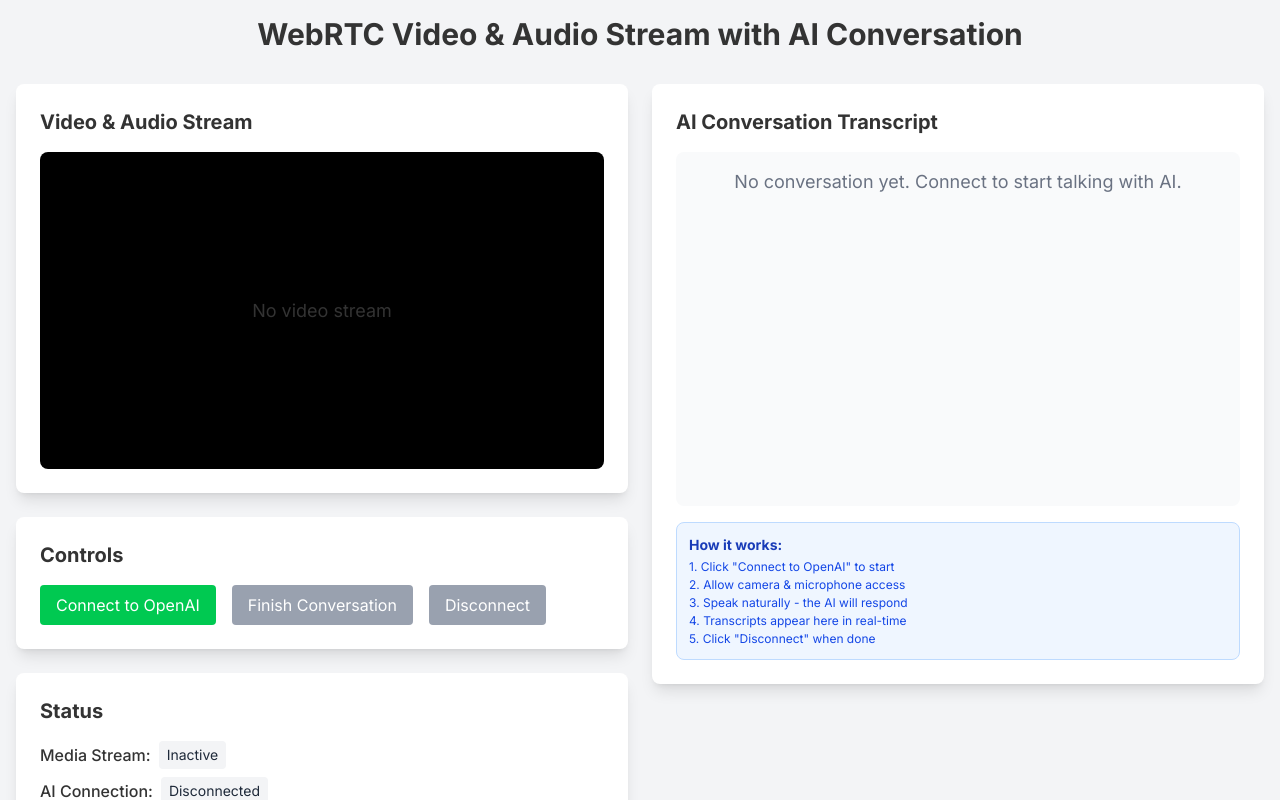
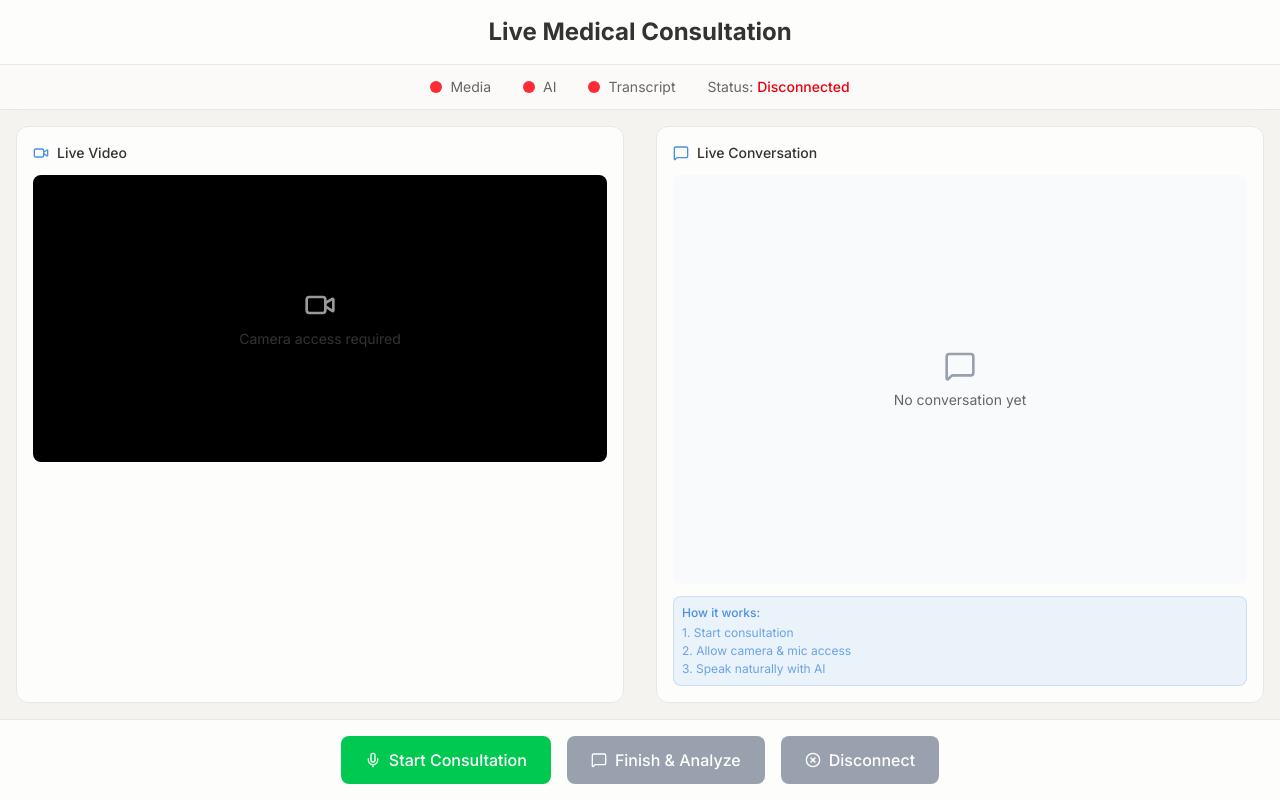
Before and after one commit to faizm10/terrahacks, a Next.js app in the folder frontend/: page /stream in a window 1280 px wide. Built offline with nearby package versions, Linux system fonts and the light colour scheme.

Commit message:
revamped stream page including updates

```diff
--- a/frontend/app/stream/page.tsx
+++ b/frontend/app/stream/page.tsx
@@ -1,9 +1,10 @@
 "use client";
 
-import { useEffect, useRef, useState } from 'react';
-import { useRouter } from 'next/navigation';
-import { useWebRTC } from '../../hooks/useWebRTC';
-import { useTranscript } from '../../hooks/useTranscript';
+import { useEffect, useRef, useState } from "react";
+import { useRouter } from "next/navigation";
+import { useWebRTC } from "../../hooks/useWebRTC";
+import { useTranscript } from "../../hooks/useTranscript";
+import { Mic, Video, MessageSquare, Zap, CheckCircle, XCircle, Loader2, Brain, Activity, Shield } from "lucide-react";
 
 export default function TestStreamPage() {
   const videoRef = useRef<HTMLVideoElement>(null);
@@ -11,13 +12,7 @@ export default function TestStreamPage() {
   const router = useRouter();
   const [isFinishing, setIsFinishing] = useState(false);
 
-  const {
-    isConnected,
-    localStream,
-    error,
-    connect,
-    disconnect,
-  } = useWebRTC();
+  const { isConnected, localStream, error, connect, disconnect } = useWebRTC();
 
   const {
     transcripts,
@@ -35,16 +30,15 @@ export default function TestStreamPage() {
 
   // Auto-scroll transcript to bottom
   useEffect(() => {
-    transcriptEndRef.current?.scrollIntoView({ behavior: 'smooth' });
+    transcriptEndRef.current?.scrollIntoView({ behavior: "smooth" });
   }, [transcripts]);
 
   // Connect transcript WebSocket when peer connection is established
   useEffect(() => {
     if (isConnected && !isTranscriptConnected) {
-      connectTranscript('default');
+      connectTranscript("default");
     }
   }, [isConnected, isTranscriptConnected, connectTranscript]);
-
 
   const handleDisconnect = () => {
     disconnectTranscript();
@@ -54,20 +48,23 @@ export default function TestStreamPage() {
   const handleFinishConversation = async () => {
     try {
       setIsFinishing(true);
-      console.log('🏁 Finishing conversation...');
+      console.log("🏁 Finishing conversation...");
 
       // Call the finish endpoint
-      const response = await fetch('http://localhost:8000/api/stream/finish/default', {
-        method: 'POST',
-        headers: { 'Content-Type': 'application/json' },
-      });
+      const response = await fetch(
+        "http://localhost:8000/api/stream/finish/default",
+        {
+          method: "POST",
+          headers: { "Content-Type": "application/json" },
+        }
+      );
 
       if (!response.ok) {
         throw new Error(`Failed to finish conversation: ${response.status}`);
       }
 
       const result = await response.json();
-      console.log('✅ Conversation finished:', result);
+      console.log("✅ Conversation finished:", result);
 
       // Disconnect WebRTC and transcript connections
       disconnectTranscript();
@@ -75,25 +72,57 @@ export default function TestStreamPage() {
 
       // Navigate to results page
       router.push(`/results/default`);
-
     } catch (error) {
-      console.error('❌ Error finishing conversation:', error);
+      console.error("❌ Error finishing conversation:", error);
       setIsFinishing(false);
     }
   };
 
   return (
-    <div className="min-h-screen bg-gray-100 p-4">
-      <div className="max-w-7xl mx-auto">
-        <h1 className="text-3xl font-bold text-center mb-8">WebRTC Video & Audio Stream with AI Conversation</h1>
+    <div className="min-h-screen bg-primary-background">
+      <div className="h-screen flex flex-col">
+        {/* Header */}
+        <div className="flex-shrink-0 p-4 border-b border-gray-200 bg-white/80 backdrop-blur-sm">
+          <div className="max-w-7xl mx-auto">
+            <h1 className="text-2xl font-bold text-text-primary text-center">
+              Live Medical Consultation
+            </h1>
+          </div>
+        </div>
 
-        <div className="grid grid-cols-1 lg:grid-cols-2 gap-6">
-          {/* Left Column: Video and Controls */}
-          <div>
-            {/* Video Preview */}
-            <div className="bg-white rounded-lg shadow-lg p-6 mb-6">
-              <h2 className="text-xl font-semibold mb-4">Video & Audio Stream</h2>
-              <div className="relative bg-black rounded-lg overflow-hidden aspect-video">
+        {/* System Status - Always Visible */}
+        <div className="flex-shrink-0 p-3 bg-white/60 backdrop-blur-sm border-b border-gray-200">
+          <div className="max-w-7xl mx-auto flex items-center justify-center gap-8">
+            <div className="flex items-center gap-2">
+              <div className={`w-3 h-3 rounded-full ${localStream ? 'bg-green-500' : 'bg-red-500'}`}></div>
+              <span className="text-sm text-text-secondary">Media</span>
+            </div>
+            <div className="flex items-center gap-2">
+              <div className={`w-3 h-3 rounded-full ${isConnected ? 'bg-green-500' : 'bg-red-500'}`}></div>
+              <span className="text-sm text-text-secondary">AI</span>
+            </div>
+            <div className="flex items-center gap-2">
+              <div className={`w-3 h-3 rounded-full ${isTranscriptConnected ? 'bg-green-500' : 'bg-red-500'}`}></div>
+              <span className="text-sm text-text-secondary">Transcript</span>
+            </div>
+            <div className="text-sm text-text-secondary">
+              Status: <span className={isConnected ? "text-green-600 font-medium" : "text-red-600 font-medium"}>
+                {isConnected ? "Connected" : "Disconnected"}
+              </span>
+            </div>
+          </div>
+        </div>
+
+        {/* Main Content */}
+        <div className="flex-1 flex">
+          {/* Video Stream */}
+          <div className="flex-1 p-4">
+            <div className="h-full bg-white/80 backdrop-blur-sm rounded-xl border border-gray-200 p-4">
+              <div className="flex items-center gap-2 mb-3">
+                <Video className="w-4 h-4 text-accent" />
+                <span className="text-sm font-medium text-text-primary">Live Video</span>
+              </div>
+              <div className="flex-1 relative bg-black rounded-lg overflow-hidden">
                 <video
                   ref={videoRef}
                   autoPlay
@@ -103,102 +132,51 @@ export default function TestStreamPage() {
                 />
                 {!localStream && (
                   <div className="absolute inset-0 flex items-center justify-center text-white">
-                    <p>No video stream</p>
+                    <div className="text-center">
+                      <Video className="w-8 h-8 mx-auto mb-2 opacity-60" />
+                      <p className="text-sm">Camera access required</p>
+                    </div>
                   </div>
                 )}
               </div>
             </div>
-
-            {/* Controls */}
-            <div className="bg-white rounded-lg shadow-lg p-6 mb-6">
-              <h2 className="text-xl font-semibold mb-4">Controls</h2>
-              <div className="flex flex-wrap gap-4">
-                <button
-                  onClick={connect}
-                  disabled={isConnected || isFinishing}
-                  className="px-4 py-2 bg-green-500 text-white rounded hover:bg-green-600 disabled:bg-gray-400 disabled:cursor-not-allowed"
-                >
-                  {isConnected ? 'Connected to OpenAI' : 'Connect to OpenAI'}
-                </button>
-
-                <button
-                  onClick={handleFinishConversation}
-                  disabled={!isConnected || isFinishing || transcripts.length === 0}
-                  className="px-4 py-2 bg-blue-500 text-white rounded hover:bg-blue-600 disabled:bg-gray-400 disabled:cursor-not-allowed"
-                >
-                  {isFinishing ? 'Analyzing...' : 'Finish Conversation'}
-                </button>
-
-                <button
-                  onClick={handleDisconnect}
-                  disabled={!isConnected || isFinishing}
-                  className="px-4 py-2 bg-red-500 text-white rounded hover:bg-red-600 disabled:bg-gray-400 disabled:cursor-not-allowed"
-                >
-                  Disconnect
-                </button>
-
-              </div>
-            </div>
-
-            {/* Status */}
-            <div className="bg-white rounded-lg shadow-lg p-6">
-              <h2 className="text-xl font-semibold mb-4">Status</h2>
-              <div className="space-y-2">
-                <div className="flex items-center gap-2">
-                  <span className="font-medium">Media Stream:</span>
-                  <span className={`px-2 py-1 rounded text-sm ${
-                    localStream ? 'bg-green-100 text-green-800' : 'bg-gray-100 text-gray-800'
-                  }`}>
-                    {localStream ? 'Active' : 'Inactive'}
-                  </span>
-                </div>
-
-                <div className="flex items-center gap-2">
-                  <span className="font-medium">AI Connection:</span>
-                  <span className={`px-2 py-1 rounded text-sm ${
-                    isConnected ? 'bg-green-100 text-green-800' : 'bg-gray-100 text-gray-800'
-                  }`}>
-                    {isConnected ? 'Connected' : 'Disconnected'}
-                  </span>
-                </div>
-
-                <div className="flex items-center gap-2">
-                  <span className="font-medium">Transcript Stream:</span>
-                  <span className={`px-2 py-1 rounded text-sm ${
-                    isTranscriptConnected ? 'bg-green-100 text-green-800' : 'bg-gray-100 text-gray-800'
-                  }`}>
-                    {isTranscriptConnected ? 'Active' : 'Inactive'}
-                  </span>
-                </div>
-              </div>
-            </div>
           </div>
 
-          {/* Right Column: Transcript */}
-          <div>
-            <div className="bg-white rounded-lg shadow-lg p-6 h-[600px] flex flex-col">
-              <h2 className="text-xl font-semibold mb-4">AI Conversation Transcript</h2>
+          {/* Live Conversation */}
+          <div className="flex-1 p-4">
+            <div className="h-full bg-white/80 backdrop-blur-sm rounded-xl border border-gray-200 p-4 flex flex-col">
+              <div className="flex items-center gap-2 mb-3">
+                <MessageSquare className="w-4 h-4 text-accent" />
+                <span className="text-sm font-medium text-text-primary">Live Conversation</span>
+              </div>
 
               {/* Transcript Area */}
-              <div className="flex-1 overflow-y-auto bg-gray-50 rounded-lg p-4 mb-4">
+              <div className="flex-1 overflow-y-auto bg-gray-50 rounded-lg p-3 mb-3">
                 {transcripts.length === 0 ? (
-                  <p className="text-gray-500 text-center">No conversation yet. Connect to start talking with AI.</p>
+                  <div className="flex flex-col items-center justify-center h-full text-center">
+                    <MessageSquare className="w-8 h-8 text-gray-400 mb-2" />
+                    <p className="text-text-secondary text-sm">
+                      No conversation yet
+                    </p>
+                  </div>
                 ) : (
-                  <div className="space-y-3">
+                  <div className="space-y-2">
                     {transcripts.map((transcript) => (
                       <div
                         key={transcript.id}
-                        className={`p-3 rounded-lg ${
-                          transcript.role === 'user'
-                            ? 'bg-blue-100 ml-auto max-w-[80%]'
-                            : 'bg-green-100 mr-auto max-w-[80%]'
+                        className={`p-2 rounded-lg max-w-[90%] text-sm ${
+                          transcript.role === "user"
+                            ? "bg-accent text-white ml-auto"
+                            : "bg-green-500 text-white mr-auto"
                         }`}
                       >
-                        <div className="font-semibold text-sm mb-1">
-                          {transcript.role === 'user' ? 'You' : 'AI Assistant'}
+                        <div className="font-medium text-xs mb-1 opacity-90">
+                          {transcript.role === "user" ? "You" : "AI"}
                         </div>
-                        <div className="text-gray-800">{transcript.content}</div>
-                        <div className="text-xs text-gray-500 mt-1">
+                        <div className="leading-relaxed">
+                          {transcript.content}
+                        </div>
+                        <div className="text-xs opacity-70 mt-1">
                           {new Date(transcript.timestamp).toLocaleTimeString()}
                         </div>
                       </div>
@@ -209,28 +187,83 @@ export default function TestStreamPage() {
               </div>
 
               {/* Instructions */}
-              <div className="bg-blue-50 border border-blue-200 rounded-lg p-3 text-sm">
-                <h4 className="text-blue-800 font-semibold mb-1">How it works:</h4>
-                <ol className="text-blue-700 space-y-0.5 text-xs">
-                  <li>1. Click "Connect to OpenAI" to start</li>
-                  <li>2. Allow camera & microphone access</li>
-                  <li>3. Speak naturally - the AI will respond</li>
-                  <li>4. Transcripts appear here in real-time</li>
-                  <li>5. Click "Disconnect" when done</li>
-                </ol>
+              <div className="bg-accent/10 border border-accent/20 rounded-lg p-2">
+                <div className="text-xs text-accent font-medium mb-1">How it works:</div>
+                <div className="text-xs text-accent/80 space-y-0.5">
+                  <div>1. Start consultation</div>
+                  <div>2. Allow camera & mic access</div>
+                  <div>3. Speak naturally with AI</div>
+                </div>
               </div>
             </div>
           </div>
         </div>
 
-        {/* Error Display */}
-        {error && (
-          <div className="bg-red-50 border border-red-200 rounded-lg p-4 mt-6">
-            <h3 className="text-red-800 font-semibold mb-2">Error</h3>
-            <p className="text-red-700">{error}</p>
+        {/* Session Controls - Always Visible */}
+        <div className="flex-shrink-0 p-4 bg-white/80 backdrop-blur-sm border-t border-gray-200">
+          <div className="max-w-7xl mx-auto">
+            <div className="flex items-center justify-center gap-4">
+              <button
+                onClick={connect}
+                disabled={isConnected || isFinishing}
+                className="flex items-center gap-2 px-6 py-3 bg-green-500 text-white rounded-lg hover:bg-green-600 disabled:bg-gray-400 disabled:cursor-not-allowed transition-colors"
+              >
+                {isConnected ? (
+                  <>
+                    <CheckCircle className="w-4 h-4" />
+                    <span className="font-medium">Connected</span>
+                  </>
+                ) : (
+                  <>
+                    <Mic className="w-4 h-4" />
+                    <span className="font-medium">Start Consultation</span>
+                  </>
+                )}
+              </button>
+
+              <button
+                onClick={handleFinishConversation}
+                disabled={
+                  !isConnected || isFinishing || transcripts.length === 0
+                }
+                className="flex items-center gap-2 px-6 py-3 bg-accent text-white rounded-lg hover:bg-blue-600 disabled:bg-gray-400 disabled:cursor-not-allowed transition-colors"
+              >
+                {isFinishing ? (
+                  <>
+                    <Loader2 className="w-4 h-4 animate-spin" />
+                    <span className="font-medium">Analyzing...</span>
+                  </>
+                ) : (
+                  <>
+                    <MessageSquare className="w-4 h-4" />
+                    <span className="font-medium">Finish & Analyze</span>
+                  </>
+                )}
+              </button>
+
+              <button
+                onClick={handleDisconnect}
+                disabled={!isConnected || isFinishing}
+                className="flex items-center gap-2 px-6 py-3 bg-red-500 text-white rounded-lg hover:bg-red-600 disabled:bg-gray-400 disabled:cursor-not-allowed transition-colors"
+              >
+                <XCircle className="w-4 h-4" />
+                <span className="font-medium">Disconnect</span>
+              </button>
+            </div>
           </div>
-        )}
+        </div>
       </div>
+
+      {/* Error Display */}
+      {error && (
+        <div className="fixed bottom-4 right-4 bg-red-50 border border-red-200 rounded-lg p-4 max-w-md">
+          <h3 className="text-red-800 font-semibold mb-2 flex items-center gap-2">
+            <XCircle className="w-4 h-4" />
+            Error
+          </h3>
+          <p className="text-red-700 text-sm">{error}</p>
+        </div>
+      )}
     </div>
   );
 }
```
